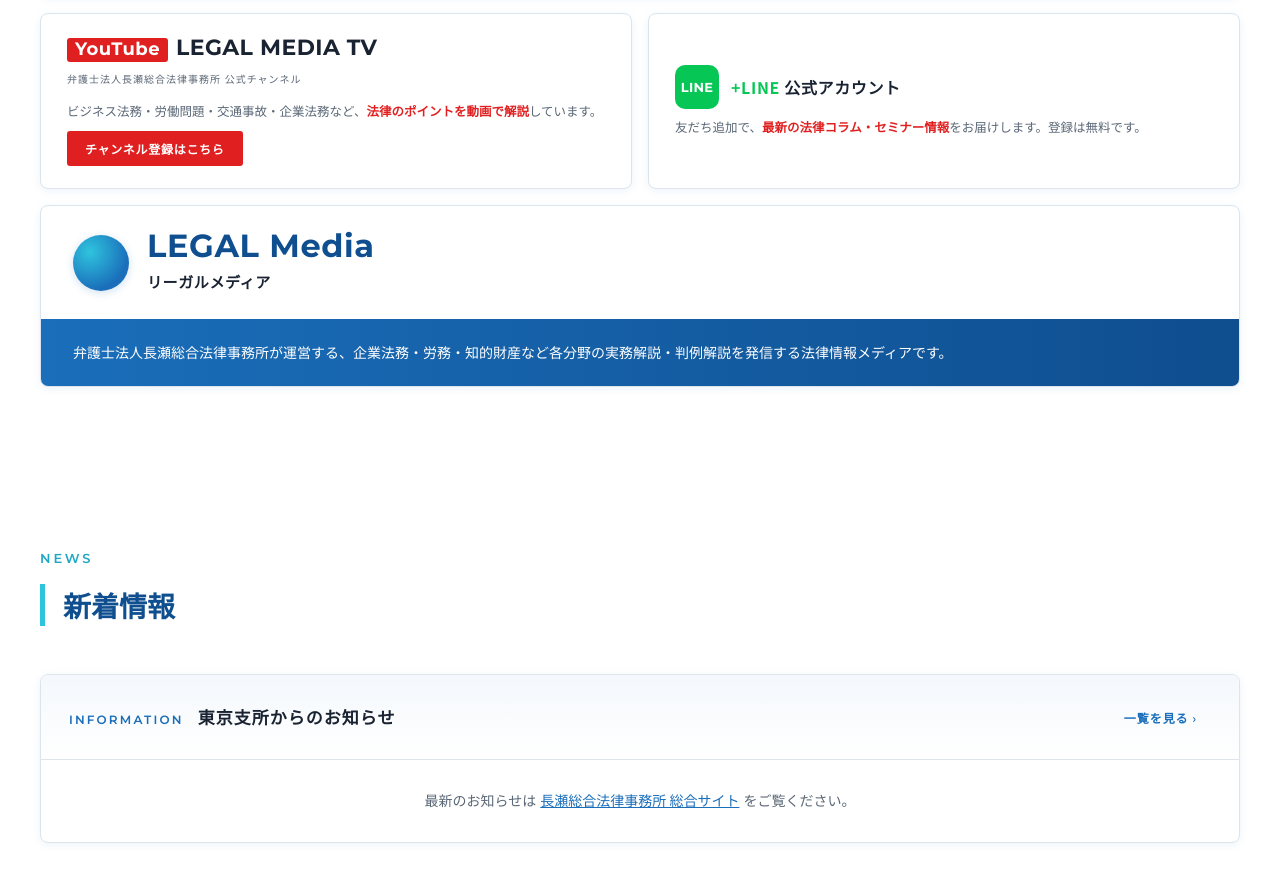
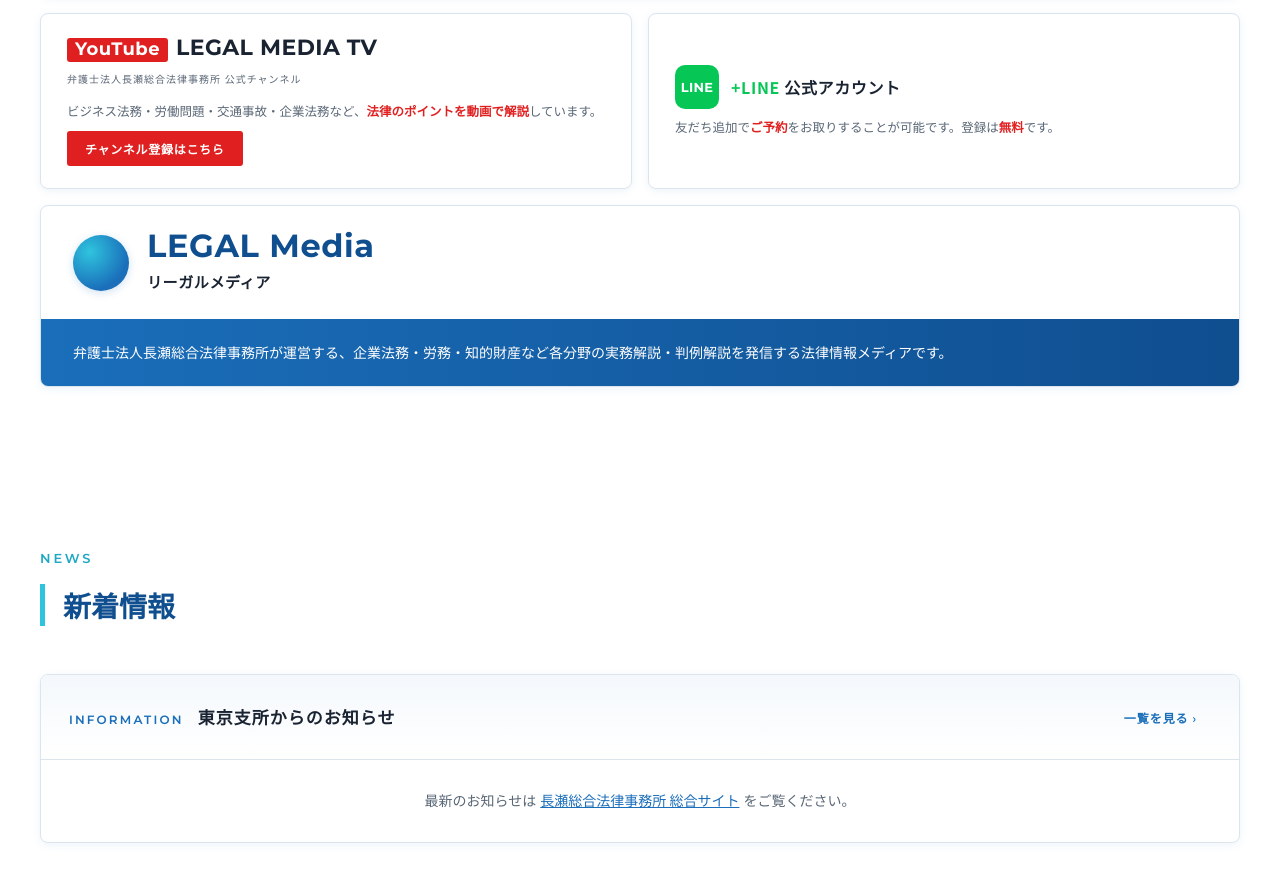
Before and after one commit to nagasesogo/tokyo-office, a plain HTML site: page index.html in a window 1280 px wide. Shown: the part 2113-2994 px from the top of the page. Drawn offline with Linux system fonts and the light colour scheme; no server answers.

Commit message:
LINE登録のテキスト修正

```diff
--- a/index.html
+++ b/index.html
@@ -1372,7 +1372,7 @@
                 <p class="ngs-promo-line-title"><b>+LINE</b> 公式アカウント</p>
               </div>
               <p class="ngs-promo-line-desc">
-                友だち追加で、<b>最新の法律コラム・セミナー情報</b>をお届けします。登録は無料です。
+                友だち追加で<b>ご予約</b>をお取りすることが可能です。登録は<b>無料</b>です。
               </p>
             </div>
           </a>
```
